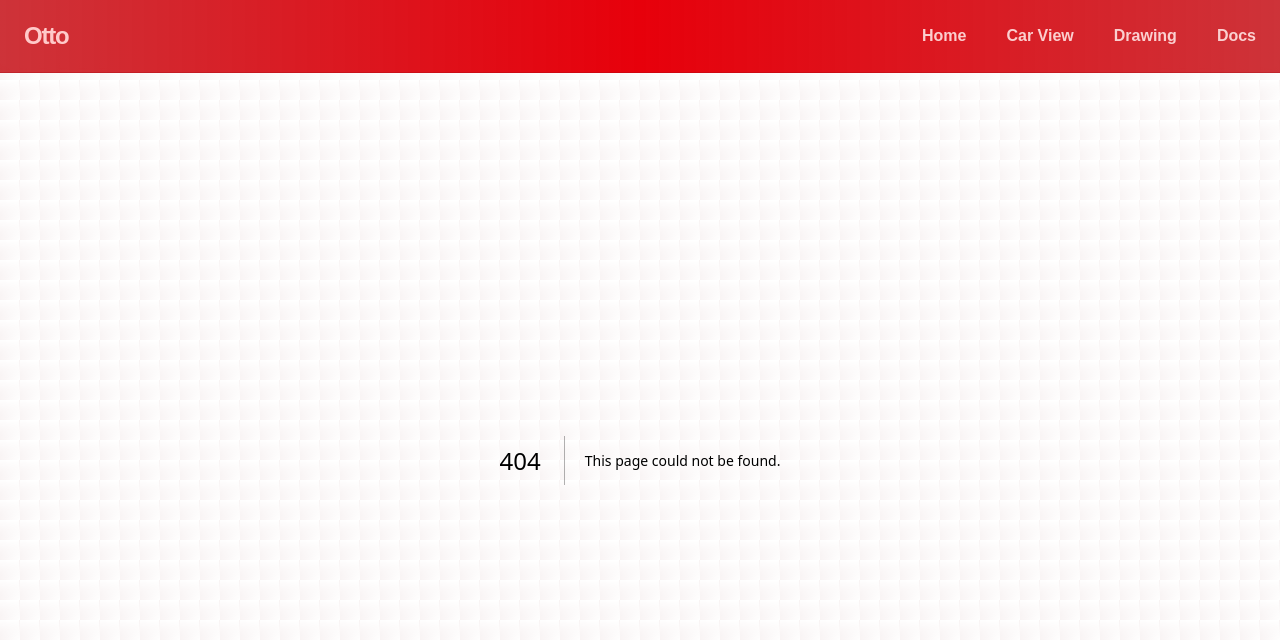
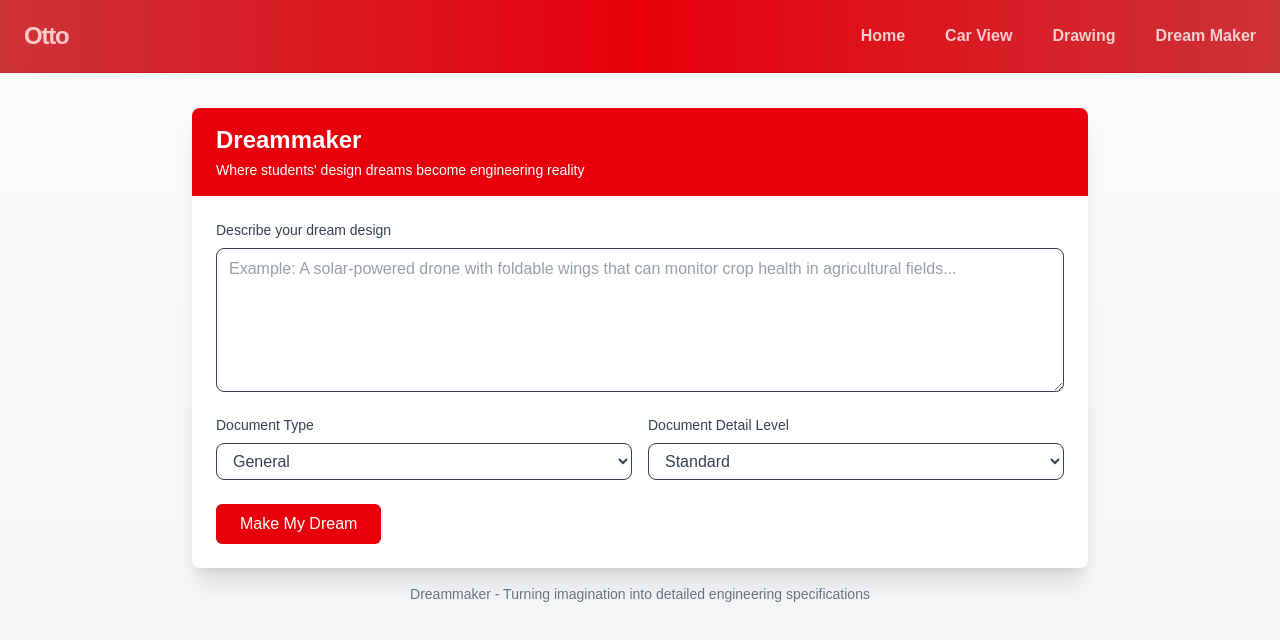
Before and after one commit to IAMAMZ/Otto, a Next.js app in the folder frontend/otto/: page /dreammaker in a window 1280 px wide. Before the commit this address had no page. Shown: the top 640 px of the page. Built offline with nearby package versions, Linux system fonts and the light colour scheme.

Commit message:
merge Idan changes and add dream maker

```diff
--- /dev/null
+++ b/frontend/otto/app/dreammaker/page.tsx
@@ -0,0 +1,9 @@
+import PDFViewer from "../../components/PDFViewer"
+
+export default function Page() {
+    return (
+        <div>
+            <PDFViewer />
+        </div>
+    );
+}
--- a/frontend/otto/app/layout.tsx
+++ b/frontend/otto/app/layout.tsx
@@ -35,7 +35,7 @@ export default function RootLayout({ children }: { children: React.ReactNode })
               <NavLink href="/">Home</NavLink>
               <NavLink href="/car-view">Car View</NavLink>
               <NavLink href="/drawing-canvas">Drawing</NavLink>
-              <NavLink href="/pdf-viewer">Docs</NavLink>
+              <NavLink href="/dreammaker">Dream Maker</NavLink>
             </div>
           </div>
         </nav>
--- a/frontend/otto/components/PDFViewer.js
+++ b/frontend/otto/components/PDFViewer.js
@@ -1,6 +1,6 @@
 "use client";  // Required for Next.js 13+ (App Router) to use hooks
 
-import { useState } from "react";
+import { useState, useEffect } from "react";
 import { updateLatex, compileLatex, getPDFUrl } from "../utils/api";
 
 export default function PDFViewer() {
@@ -9,13 +9,14 @@ export default function PDFViewer() {
     const [loading, setLoading] = useState(false);
     const [pdfReady, setPdfReady] = useState(false);
     const [error, setError] = useState("");
-    const [mode, setMode] = useState("ai"); // "ai" or "manual"
     const [documentType, setDocumentType] = useState("general");
     const [complexity, setComplexity] = useState("standard");
+    const [pdfUrl, setPdfUrl] = useState("http://127.0.0.1:8000/latex-pdf/");
+    const [isDemoMode, setIsDemoMode] = useState(false);
 
-    const handleGenerateAI = async () => {
+    const handleGenerate = async () => {
         if (!prompt.trim()) {
-            setError("Please enter a description of the engineering document you need");
+            setError("Please describe your dream design");
             return;
         }
 
@@ -24,7 +25,26 @@ export default function PDFViewer() {
             setLoading(true);
             setPdfReady(false);
 
-            // Call the new AI endpoint
+            // Check for demo shortcut phrase
+            if (prompt.trim().toLowerCase() === "make shaft component") {
+                setIsDemoMode(true);
+                // Use setTimeout to simulate a brief loading period
+                setTimeout(() => {
+                    // Set the PDF URL to the static file in the public folder
+                    setPdfUrl("/static/shaft-component.pdf");
+                    setLatexCode("% Demo LaTeX code for shaft component\n\\documentclass{article}\n\\usepackage{tikz}\n\\begin{document}\n\\section{Shaft Component Specifications}\n% Full LaTeX code hidden for demo purposes\n\\end{document}");
+                    setPdfReady(true);
+                    setLoading(false);
+                }, 3000); // 3 second delay for demo mode
+
+                return;
+            }
+
+            setIsDemoMode(false);
+            // Reset to default PDF URL for normal operation
+            setPdfUrl("http://127.0.0.1:8000/latex-pdf/");
+
+            // Call the normal AI endpoint
             const response = await fetch("http://127.0.0.1:8000/generate-latex/", {
                 method: "POST",
                 headers: {
@@ -49,88 +69,34 @@ export default function PDFViewer() {
                 setPdfReady(true);
             }
         } catch (err) {
-            setError("An error occurred during PDF generation");
+            setError("An error occurred during engineering plan generation");
             console.error(err);
         } finally {
+            if (!isDemoMode) {
                 setLoading(false);
             }
-    };
-
-    const handleGenerateManual = async () => {
-        if (!latexCode.trim()) {
-            setError("Please enter LaTeX code");
-            return;
-        }
-
-        try {
-            setError("");
-            setLoading(true);
-            setPdfReady(false);
-
-            // 1) Send LaTeX code to backend
-            const saveRes = await updateLatex(latexCode);
-            if (saveRes.error) {
-                setError(saveRes.error);
-                return;
-            }
-
-            // 2) Compile the PDF
-            const compileRes = await compileLatex();
-            if (compileRes.error) {
-                setError(compileRes.error);
-            } else if (compileRes.pdf_url) {
-                setPdfReady(true);
-            } else {
-                setError("Failed to generate PDF");
-            }
-        } catch (err) {
-            setError("An error occurred during PDF generation");
-            console.error(err);
-        } finally {
-            setLoading(false);
         }
     };
 
     return (
         <div className="min-h-screen bg-gradient-to-b from-gray-50 to-gray-100 py-12 px-4 sm:px-6 lg:px-8">
             <div className="max-w-4xl mx-auto bg-white rounded-lg shadow-xl overflow-hidden">
-                <div className="bg-indigo-600 px-6 py-4">
-                    <h1 className="text-2xl font-bold text-white">Engineering Document Generator</h1>
+                <div className="bg-red-600 px-6 py-4">
+                    <h1 className="text-2xl font-bold text-white">Dreammaker</h1>
+                    <p className="text-white text-sm mt-1">Where students' design dreams become engineering reality</p>
                 </div>
 
                 <div className="p-6">
-                    <div className="mb-6 flex space-x-4">
-                        <button
-                            onClick={() => setMode("ai")}
-                            className={`px-4 py-2 rounded-md font-medium transition-colors ${mode === "ai"
-                                ? "bg-indigo-600 text-white"
-                                : "bg-gray-200 text-gray-700 hover:bg-gray-300"
-                                }`}
-                        >
-                            AI Assistant
-                        </button>
-                        <button
-                            onClick={() => setMode("manual")}
-                            className={`px-4 py-2 rounded-md font-medium transition-colors ${mode === "manual"
-                                ? "bg-indigo-600 text-white"
-                                : "bg-gray-200 text-gray-700 hover:bg-gray-300"
-                                }`}
-                        >
-                            Manual LaTeX
-                        </button>
-                    </div>
-
-                    {mode === "ai" && (
                     <div className="mb-6">
                         <label htmlFor="prompt" className="block text-sm font-medium text-gray-700 mb-2">
-                                Describe the engineering document you need
+                            Describe your dream design
                         </label>
                         <textarea
                             id="prompt"
                             value={prompt}
                             onChange={(e) => setPrompt(e.target.value)}
-                                placeholder="Example: Create a circuit diagram for a simple RC filter with a 10k resistor and 0.1uF capacitor..."
-                                className="w-full h-36 px-3 py-2 text-gray-700 border rounded-lg focus:outline-none focus:ring-2 focus:ring-indigo-500"
+                            placeholder="Example: A solar-powered drone with foldable wings that can monitor crop health in agricultural fields..."
+                            className="w-full h-36 px-3 py-2 text-gray-700 border rounded-lg focus:outline-none focus:ring-2 focus:ring-red-500"
                         />
 
                         <div className="mt-4 grid grid-cols-1 md:grid-cols-2 gap-4">
@@ -142,7 +108,7 @@ export default function PDFViewer() {
                                     id="documentType"
                                     value={documentType}
                                     onChange={(e) => setDocumentType(e.target.value)}
-                                        className="w-full px-3 py-2 text-gray-700 border rounded-lg focus:outline-none focus:ring-2 focus:ring-indigo-500"
+                                    className="w-full px-3 py-2 text-gray-700 border rounded-lg focus:outline-none focus:ring-2 focus:ring-red-500"
                                 >
                                     <option value="general">General</option>
                                     <option value="circuit_diagram">Circuit Diagram</option>
@@ -154,37 +120,21 @@ export default function PDFViewer() {
 
                             <div>
                                 <label htmlFor="complexity" className="block text-sm font-medium text-gray-700 mb-2">
-                                        Complexity
+                                    Document Detail Level
                                 </label>
                                 <select
                                     id="complexity"
                                     value={complexity}
                                     onChange={(e) => setComplexity(e.target.value)}
-                                        className="w-full px-3 py-2 text-gray-700 border rounded-lg focus:outline-none focus:ring-2 focus:ring-indigo-500"
+                                    className="w-full px-3 py-2 text-gray-700 border rounded-lg focus:outline-none focus:ring-2 focus:ring-red-500"
                                 >
-                                        <option value="simple">Simple</option>
+                                    <option value="simple">Basic</option>
                                     <option value="standard">Standard</option>
-                                        <option value="complex">Complex</option>
+                                    <option value="complex">Detailed and Complex</option>
                                 </select>
                             </div>
                         </div>
                     </div>
-                    )}
-
-                    {(mode === "manual" || latexCode) && (
-                        <div className="mb-6">
-                            <label htmlFor="latexCode" className="block text-sm font-medium text-gray-700 mb-2">
-                                LaTeX Code
-                            </label>
-                            <textarea
-                                id="latexCode"
-                                value={latexCode}
-                                onChange={(e) => setLatexCode(e.target.value)}
-                                placeholder="Enter your LaTeX code here..."
-                                className="w-full h-64 px-3 py-2 text-gray-700 border rounded-lg focus:outline-none focus:ring-2 focus:ring-indigo-500 font-mono text-sm"
-                            />
-                        </div>
-                    )}
 
                     {error && (
                         <div className="mb-4 p-3 bg-red-50 text-red-700 rounded-md border border-red-200">
@@ -193,9 +143,9 @@ export default function PDFViewer() {
                     )}
 
                     <button
-                        onClick={mode === "ai" ? handleGenerateAI : handleGenerateManual}
+                        onClick={handleGenerate}
                         disabled={loading}
-                        className="w-full sm:w-auto px-4 py-2 bg-indigo-600 text-white rounded-md font-medium hover:bg-indigo-700 focus:outline-none focus:ring-2 focus:ring-offset-2 focus:ring-indigo-500 transition-colors disabled:opacity-50 disabled:cursor-not-allowed"
+                        className="w-full sm:w-auto px-6 py-2 bg-red-600 text-white rounded-md font-medium hover:bg-red-700 focus:outline-none focus:ring-2 focus:ring-offset-2 focus:ring-red-500 transition-colors disabled:opacity-50 disabled:cursor-not-allowed"
                     >
                         {loading ? (
                             <span className="flex items-center justify-center">
@@ -203,23 +153,23 @@ export default function PDFViewer() {
                                     <circle className="opacity-25" cx="12" cy="12" r="10" stroke="currentColor" strokeWidth="4"></circle>
                                     <path className="opacity-75" fill="currentColor" d="M4 12a8 8 0 018-8V0C5.373 0 0 5.373 0 12h4zm2 5.291A7.962 7.962 0 014 12H0c0 3.042 1.135 5.824 3 7.938l3-2.647z"></path>
                                 </svg>
-                                {mode === "ai" ? "Generating..." : "Compiling..."}
+                                Creating your design...
                             </span>
                         ) : (
-                            mode === "ai" ? "Generate Document" : "Compile PDF"
+                            "Make My Dream"
                         )}
                     </button>
                 </div>
 
                 {pdfReady && (
                     <div className="mt-4 border-t border-gray-200 p-6">
-                        <h2 className="text-lg font-medium text-gray-900 mb-4">Generated PDF</h2>
+                        <h2 className="text-lg font-medium text-gray-900 mb-4">Your Engineering Plan</h2>
                         <div className="bg-gray-100 p-1 rounded-lg shadow-inner">
                             <iframe
-                                src="http://127.0.0.1:8000/latex-pdf/"
+                                src={pdfUrl}
                                 width="100%"
                                 height="600"
-                                title="Generated PDF"
+                                title="Generated Engineering Plan"
                                 className="border-0 rounded"
                             />
                         </div>
@@ -228,7 +178,7 @@ export default function PDFViewer() {
             </div>
 
             <div className="mt-4 text-center text-sm text-gray-500">
-                Generate professional engineering documents from simple descriptions
+                Dreammaker - Turning imagination into detailed engineering specifications
             </div>
         </div>
     );
--- a/frontend/otto/package.json
+++ b/frontend/otto/package.json
@@ -9,6 +9,7 @@
     "lint": "next lint"
   },
   "dependencies": {
+    "axios": "^1.8.4",
     "framer-motion": "^12.5.0",
     "lucide-react": "^0.483.0",
     "next": "15.2.3",
```
Also changed, not shown: frontend/otto/app/pdf-viewer/page.tsx (deleted), 1 other file (tests, documents, lock files or other folders). Lines whose indentation alone changed are shown as unchanged.
